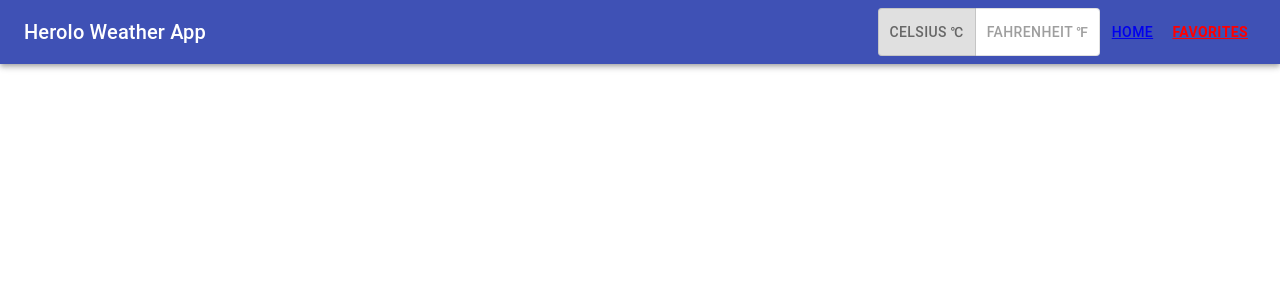
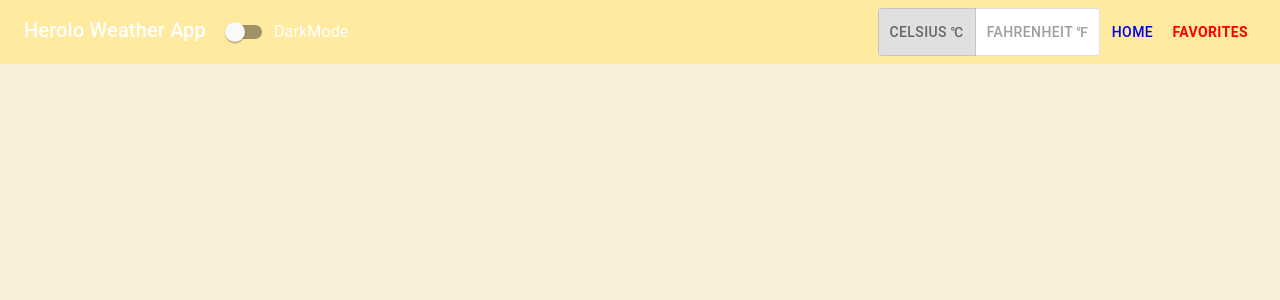
Before and after one commit to wantedHorizon/eliran-amzalag-03.01.20, a React (Create React App) app: page /favorites in a window 1280 px wide. Shown: the top 300 px of the page. Built offline with nearby package versions, Linux system fonts and the light colour scheme.

Commit message:
local favorites

```diff
--- a/package.json
+++ b/package.json
@@ -18,6 +18,7 @@
     "react-router-dom": "^5.2.0",
     "react-scripts": "4.0.1",
     "redux": "^4.0.5",
+    "redux-localstorage": "^0.4.1",
     "redux-thunk": "^2.3.0",
     "web-vitals": "^0.2.4"
   },
--- a/src/App.css
+++ b/src/App.css
@@ -1,7 +1,8 @@
 .App {
   /* text-align: center; */
-  /* background-color: #f5f5f5; */
+  background-color: var(--background-color);
   min-height: 100vh;
+  color: var(--text-color);
 }
 
 .App-logo {
--- a/src/App.js
+++ b/src/App.js
@@ -1,21 +1,28 @@
 import './App.css';
+import React from 'react';
 import { Switch, BrowserRouter as Router, Route } from 'react-router-dom';
 import Home from './containers/Home/Home';
 import Favorites from './containers/Favorites/Favorites';
 import Header from './components/Header';
+
 function App() {
+  const [darkmode, setDarkState] = React.useState(false);
+
+
+
   return (
-    <div className="App">
+    <div className={`App ${darkmode&&'dark-mode'}`} >
 
       <Router >
-  <Header></Header>
+        <Header darkmode={darkmode} setDarkState={setDarkState}></Header>
+
         <Switch>
           <Route exact path="/">
-        <Home/>
+            <Home />
           </Route>
 
           <Route exact path="/favorites">
-        <Favorites/>
+            <Favorites />
           </Route>
 
 
--- a/src/api/weatherAPI.js
+++ b/src/api/weatherAPI.js
@@ -1,11 +1,13 @@
 import axios from 'axios';
 
 // AGV0xjWSyk9LAuD6zeQtyvQbRlExdZHr,
+// wQdLdkzH1a0YWqxhtzA6A0mosEq2ZMM0
+
 export default axios.create({
   baseURL: 'http://dataservice.accuweather.com',
   params: {
     // part: 'snippet',
     // maxResults: 5,
-    apikey: "wQdLdkzH1a0YWqxhtzA6A0mosEq2ZMM0",
+    apikey: "wEAIRZASaw0JGxATP6zOeYfY8yd3pm3r",
   },
 });
--- a/src/components/Header.js
+++ b/src/components/Header.js
@@ -11,9 +11,13 @@ import ToggleButton from '@material-ui/lab/ToggleButton';
 import ToggleButtonGroup from '@material-ui/lab/ToggleButtonGroup';
 import { degreeSwitch } from '../store/actions';
 import { connect } from 'react-redux';
+
+import { FormControlLabel, Switch as SwitchUI } from '@material-ui/core';
+
 const useStyles = makeStyles((theme) => ({
     root: {
         flexGrow: 1,
+
     },
     menuButton: {
         marginRight: theme.spacing(2),
@@ -25,12 +29,12 @@ const useStyles = makeStyles((theme) => ({
 
 const mapStateToProps = (state) => {
 
-    return { isCelsius:state.isCelsius  }
+    return { isCelsius: state.isCelsius }
 };
 
 
 
- const  ButtonAppBar= ({isCelsius,degreeSwitch}) => {
+const ButtonAppBar = ({ isCelsius, degreeSwitch, darkmode, setDarkState }) => {
     // const [isCel, setAlignment] = React.useState(true);
 
     // const handleAlignment = (event, newAlignment) => {
@@ -44,18 +48,24 @@ const mapStateToProps = (state) => {
     // }
     return (
         <div className={classes.root}>
-            <AppBar position="static" color='primary'>
-                <Toolbar>
+            <AppBar position="static" color='primary' >
+                <Toolbar style={{ background: 'var(--toolbar-background)' }}>
 
-                    <Typography variant="h6" className={classes.title}>
+                    <Typography variant="h6" className={classes.title} >
                         Herolo Weather App
-                  </Typography>
+
+                        <FormControlLabel
+                            style={{ background: 'transparent', marginLeft:'10px' }}
+                            control={<SwitchUI checked={darkmode} onChange={(e, val) => setDarkState(val)} name="checkedA" />}
+                            label="DarkMode"
+                        />
+                    </Typography>
 
                     <ToggleButtonGroup
                         value={isCelsius}
                         exclusive
                         style={{ background: 'white' }}
-                        onChange={(e,val) =>degreeSwitch(val) }
+                        onChange={(e, val) => degreeSwitch(val)}
                         aria-label="text alignment"
                     >
                         <ToggleButton value={true} aria-label="left aligned">
@@ -93,4 +103,4 @@ const mapStateToProps = (state) => {
     );
 }
 
-export default connect(mapStateToProps, {  degreeSwitch })(ButtonAppBar);
+export default connect(mapStateToProps, { degreeSwitch })(ButtonAppBar);
--- a/src/components/Home/SearchBar.js
+++ b/src/components/Home/SearchBar.js
@@ -1,7 +1,18 @@
 import React, { useState } from 'react';
+import { withStyles } from "@material-ui/core/styles";
 
 import { TextField } from '@material-ui/core';
-const SearchBar = ({ onFormSubmit }) => {
+
+
+const styles = {
+  root: {
+    background: "white",
+  },
+  // input: {
+  //   color: "black"
+  // }
+};
+const SearchBar = ({ onFormSubmit, classes }) => {
   const [term, setTerm] = useState('');
 
   const onSubmit = (event) => {
@@ -14,20 +25,30 @@ const SearchBar = ({ onFormSubmit }) => {
     let value = e.target.value;
 
     value = value.replace(/[^A-Za-z]/ig, '')
-    if(value !== e.target.value) {
+    if (value !== e.target.value) {
       alert("only english letters plz");
     }
     setTerm(value)
 
   }
 
+
+
   return (
     <div className="search-bar ui segment">
-      <form onSubmit={onSubmit} className="ui form">
-        <div className="field">
+      <form onSubmit={onSubmit} className="ui form" style={{}}>
+        <div className="field" style={{ maxWidth: '500px', margin: 'auto' }}>
 
-          <TextField id="outlined-basic" label="Location" variant="outlined"
+          <TextField label="Location"
             value={term}
+            fullWidth
+            id="filled-basic"
+            variant="filled"
+            className={classes.root}
+
+            InputProps={{
+              className: classes.input
+            }}
             onChange={onInputChange}
           />
 
@@ -37,4 +58,6 @@ const SearchBar = ({ onFormSubmit }) => {
   );
 };
 
-export default SearchBar;
+
+
+export default withStyles(styles)(SearchBar);
--- a/src/containers/Favorites/Favorites.css
+++ b/src/containers/Favorites/Favorites.css
@@ -9,14 +9,17 @@
   background: #333;
   color: white;
   grid-gap: 1rem;
+  background: var(--container-background-color);
+  min-height: 100vh;
+  align-items: center;
 
   /* padding: 20px; */
-  justify-content: space-evenly;
+  justify-content: center;
 }
 
 .Favorites .box {
   padding: 15px;
-  background: black;
+  background: var(--card-background-color);
   border-radius: 10px;
   position: relative;
   display: flex;
--- a/src/containers/Home/Home.css
+++ b/src/containers/Home/Home.css
@@ -26,7 +26,7 @@
   grid-template-columns: repeat(auto-fit, minmax(200px, 1fr));
 
   /* background: #333; */
-  color: white;
+
   grid-gap: 1rem;
 
   /* padding: 20px; */
@@ -35,7 +35,7 @@
 
 .Home .box {
   padding: 5px;
-  background: black;
+  background: var(--card-background-color);
   border-radius: 10px;
   position: relative;
 }
@@ -44,6 +44,8 @@
   max-width: 1200px;
   margin: auto;
   padding: 50px;
-  background: rgb(211, 207, 207);
+  background: var(--container-background-color);
+  /* background: rgb(211, 207, 207); */
+
   border-radius: 10px;
 }
--- a/src/index.css
+++ b/src/index.css
@@ -1,13 +1,39 @@
 body {
   margin: 0;
-  font-family: -apple-system, BlinkMacSystemFont, 'Segoe UI', 'Roboto', 'Oxygen',
-    'Ubuntu', 'Cantarell', 'Fira Sans', 'Droid Sans', 'Helvetica Neue',
+  font-family: -apple-system, BlinkMacSystemFont, "Segoe UI", "Roboto", "Oxygen",
+    "Ubuntu", "Cantarell", "Fira Sans", "Droid Sans", "Helvetica Neue",
     sans-serif;
   -webkit-font-smoothing: antialiased;
   -moz-osx-font-smoothing: grayscale;
 }
 
 code {
-  font-family: source-code-pro, Menlo, Monaco, Consolas, 'Courier New',
+  font-family: source-code-pro, Menlo, Monaco, Consolas, "Courier New",
     monospace;
 }
+
+:root {
+  --background-color: #fffbed;
+  --border-color: #c5bb9d;
+  --card-background-color: #dfd8c2;
+  --container-background-color: #f8f0d8;
+
+  --toolbar-background: #ffeaa0;
+  --text-color: #917a3f;
+  /* --text-color: black; */
+}
+.dark-mode {
+  --background-color: #5c1938;
+  --border-color: #250011;
+  --container-background-color: rgba(0, 0, 0, 0.3);
+
+  --card-background-color: black;
+  /* --card-background-color: #e731e7; */
+
+  --toolbar-background: #250011;
+  --text-color: white;
+}
+
+a {
+  text-decoration: none;
+}
--- a/src/index.js
+++ b/src/index.js
@@ -6,7 +6,12 @@ import { Provider } from 'react-redux';
 import { createStore, applyMiddleware } from 'redux';
 import thunk from 'redux-thunk';
 import reducers from './store/reducers'
+
+
 const store = createStore(reducers, applyMiddleware(thunk));
+
+
+
 
 ReactDOM.render(
   <React.StrictMode>
--- a/src/store/reducers/index.js
+++ b/src/store/reducers/index.js
@@ -3,11 +3,20 @@ import { combineReducers } from 'redux';
 
 const favoritesReducer = (favorites=[],action) => {
 
+  const fav =JSON.parse(localStorage.getItem('favorites'));
+  if(fav){
+    favorites=fav;
+  }
+
   if(action.type === 'FAVORITES_ADD'){
-    return [...favorites, action.payload];
+    const newFav= [...favorites, action.payload];
+    localStorage.setItem('favorites',JSON.stringify(newFav));
+    return newFav;
   }
   if(action.type === 'FAVORITES_REMOVE'){
-    return favorites.filter(f=> f.code !== action.payload);
+    const newFav= favorites.filter(f=> f.code !== action.payload);
+    localStorage.setItem('favorites',JSON.stringify(newFav));
+    return newFav;
   }
   return favorites;
 };
@@ -27,6 +36,7 @@ const isCelsius = (isCel=true,action) => {
   return isCel
 }
 
+
 export default combineReducers({
   favorites: favoritesReducer,
   selectedLocation,
```
Also changed, not shown: 2 other files (tests, documents, lock files or other folders). Lines whose indentation alone changed are shown as unchanged.
